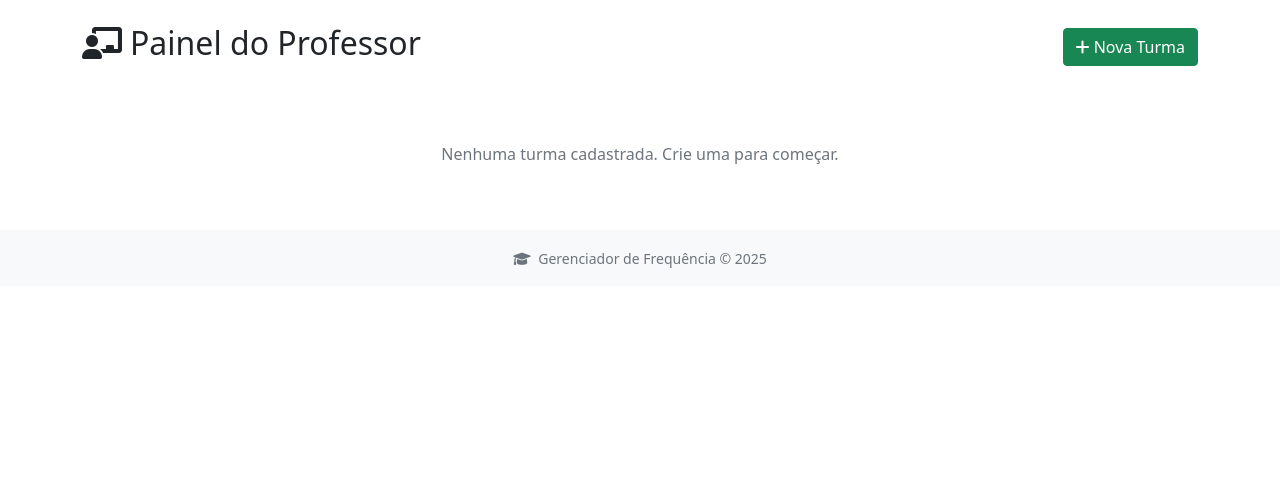
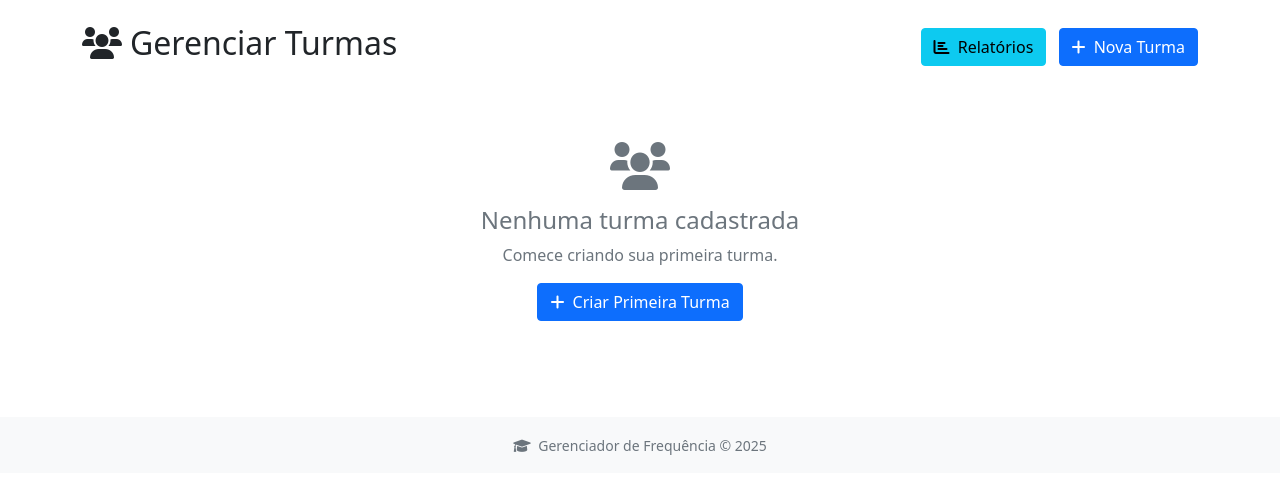
Before and after one commit to jessica-leoa/gerenciador-de-frequencia, a Flask app: template templates/index.html in a window 1280 px wide. Shown: the part 56-550 px from the top of the page. Run offline with Flask 3, Linux system fonts and the light colour scheme; the template is opened without the code that fills it, so the values that code supplies are empty; parts of the project's set-up code (start-up, migrations or seed data) failed here and were passed over.

Commit message:
fix: atualização do template de index ( ref #62)

```diff
--- a/templates/index.html
+++ b/templates/index.html
@@ -2,31 +2,64 @@
 
 {% block content %}
 <div class="d-flex justify-content-between align-items-center mb-4">
-    <h2><i class="fas fa-chalkboard-teacher me-2"></i>Painel do Professor</h2>
-    <a href="{{ url_for('turmas.form') }}" class="btn btn-success">
-        <i class="fas fa-plus"></i> Nova Turma
-    </a>
+    <h2><i class="fas fa-users me-2"></i>Gerenciar Turmas</h2>
+    <div>
+        <a href="{{ url_for('professor.relatorios') }}" class="btn btn-info me-2">
+            <i class="fas fa-chart-bar me-1"></i> Relatórios
+        </a>
+        <a href="{{ url_for('turmas.form') }}" class="btn btn-primary">
+            <i class="fas fa-plus me-1"></i> Nova Turma
+        </a>
+    </div>
 </div>
 
+{% if turmas %}
 <div class="row">
     {% for turma in turmas %}
-    <div class="col-md-4 mb-3">
-        <div class="card shadow-sm h-100">
+    <div class="col-md-6 col-lg-4 mb-4">
+        <div class="card h-100 shadow-sm">
             <div class="card-body">
                 <h5 class="card-title">{{ turma.nome }}</h5>
-                <p class="card-text text-muted">Carga Horária: {{ turma.carga_horaria }}h</p>
-                <div class="d-grid gap-2">
-                    <a href="{{ url_for('turmas.get_one', id=turma.id) }}" class="btn btn-outline-primary">
-                        Gerenciar Turma
+                <p class="card-text text-muted">
+                    <small>Carga horária: {{ turma.carga_horaria }}h</small>
+                </p>
+
+                <div class="mb-3">
+                    <small class="text-muted">
+                        <i class="fas fa-user-graduate me-1"></i>
+                        {{ turma.alunos|length }} alunos
+                    </small>
+                    <br>
+                    <small class="text-muted">
+                        <i class="fas fa-calendar-alt me-1"></i>
+                        {{ turma.aulas|length }} aulas
+                    </small>
+                </div>
+            </div>
+            <div class="card-footer bg-white">
+                <div class="btn-group w-100">
+                    <a href="{{ url_for('turmas.get_one', id=turma.id) }}" class="btn btn-outline-primary btn-sm">
+                        <i class="fas fa-eye"></i> Ver
                     </a>
+                    <form method="POST" action="{{ url_for('turmas.excluir_turma', id=turma.id) }}" class="d-inline" onsubmit="return confirm('Tem certeza que deseja excluir esta turma?');">
+                        <button type="submit" class="btn btn-outline-danger btn-sm">
+                            <i class="fas fa-trash"></i> Excluir
+                        </button>
+                    </form>
                 </div>
             </div>
         </div>
     </div>
-    {% else %}
-    <div class="col-12 text-center mt-5">
-        <p class="text-muted">Nenhuma turma cadastrada. Crie uma para começar.</p>
-    </div>
     {% endfor %}
 </div>
+{% else %}
+<div class="text-center py-5">
+    <i class="fas fa-users fa-3x text-muted mb-3"></i>
+    <h4 class="text-muted">Nenhuma turma cadastrada</h4>
+    <p class="text-muted">Comece criando sua primeira turma.</p>
+    <a href="{{ url_for('turmas.form') }}" class="btn btn-primary">
+        <i class="fas fa-plus me-1"></i> Criar Primeira Turma
+    </a>
+</div>
+{% endif %}
 {% endblock %}
```
